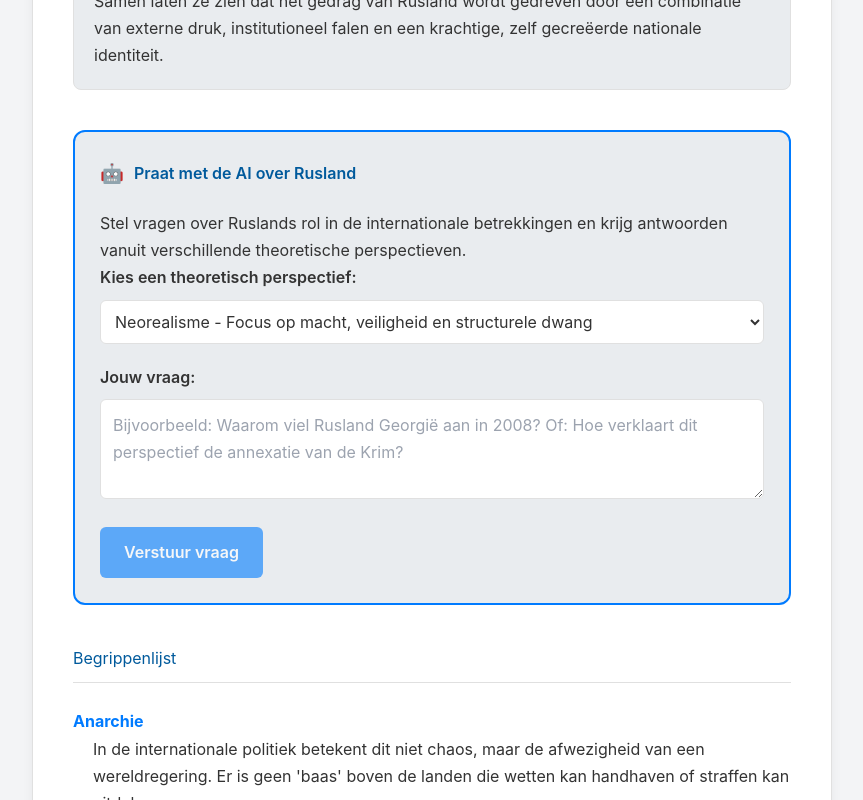
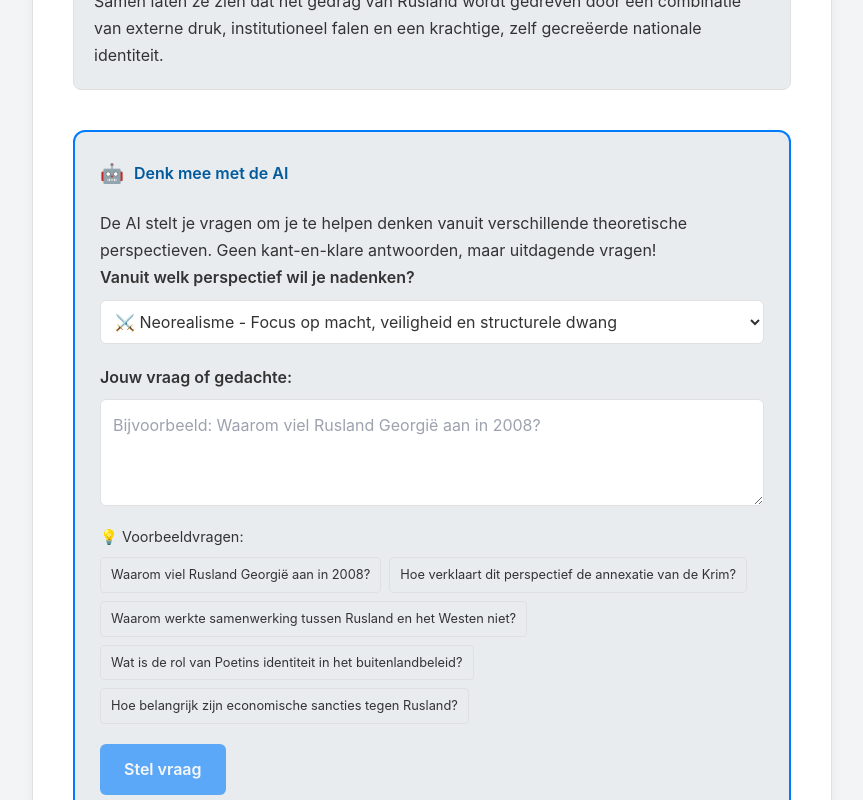
Before and after one commit to Rythovius/Internationale-betrekkingen-Rusland, a Next.js app: page / in a window 1280 px wide. Shown: the part 6060-6860 px from the top of the page, without its empty margins (208-1071 px from the left). Built offline with nearby package versions, Linux system fonts and the light colour scheme.

Commit message:
Verbeter AI Chat voor Socratische Dialoog

```diff
--- a/src/components/RussiaChatModule.tsx
+++ b/src/components/RussiaChatModule.tsx
@@ -8,10 +8,18 @@ interface ChatResponse {
   success: boolean
 }
 
+interface ChatMessage {
+  id: string
+  type: 'user' | 'ai'
+  content: string
+  perspective?: string
+  timestamp: Date
+}
+
 export default function RussiaChatModule() {
   const [selectedPerspective, setSelectedPerspective] = useState('neorealism')
   const [message, setMessage] = useState('')
-  const [chatResponse, setChatResponse] = useState<ChatResponse | null>(null)
+  const [chatHistory, setChatHistory] = useState<ChatMessage[]>([])
   const [isLoading, setIsLoading] = useState(false)
   const [error, setError] = useState<string | null>(null)
 
@@ -19,17 +27,23 @@ export default function RussiaChatModule() {
     {
       value: 'neorealism',
       label: 'Neorealisme',
-      description: 'Focus op macht, veiligheid en structurele dwang'
+      description: 'Focus op macht, veiligheid en structurele dwang',
+      emoji: '⚔️',
+      color: 'text-red-600'
     },
     {
       value: 'neo-institutionalism',
       label: 'Neo-institutionalisme',
-      description: 'Focus op instituties, samenwerking en wederzijdse afhankelijkheid'
+      description: 'Focus op instituties, samenwerking en wederzijdse afhankelijkheid',
+      emoji: '🤝',
+      color: 'text-green-600'
     },
     {
       value: 'social-constructivism',
       label: 'Sociaal-constructivisme',
-      description: 'Focus op identiteit, normen en ideeën'
+      description: 'Focus op identiteit, normen en ideeën',
+      emoji: '🧠',
+      color: 'text-blue-600'
     }
   ]
 
@@ -41,9 +55,17 @@ export default function RussiaChatModule() {
       return
     }
 
+    // Add user message to chat history
+    const userMessage: ChatMessage = {
+      id: Date.now().toString(),
+      type: 'user',
+      content: message.trim(),
+      timestamp: new Date()
+    }
+
+    setChatHistory(prev => [...prev, userMessage])
     setIsLoading(true)
     setError(null)
-    setChatResponse(null)
 
     try {
       const response = await fetch('/api/russia-ai-chat', {
@@ -63,7 +85,18 @@ export default function RussiaChatModule() {
       }
 
       const data = await response.json()
-      setChatResponse(data)
+
+      // Add AI response to chat history
+      const aiMessage: ChatMessage = {
+        id: (Date.now() + 1).toString(),
+        type: 'ai',
+        content: data.response,
+        perspective: data.perspective,
+        timestamp: new Date()
+      }
+
+      setChatHistory(prev => [...prev, aiMessage])
+      setMessage('') // Clear input after successful send
     } catch (err) {
       console.error('Chat error:', err)
       setError(err instanceof Error ? err.message : 'Er is een onbekende fout opgetreden')
@@ -72,36 +105,54 @@ export default function RussiaChatModule() {
     }
   }
 
-  const getPerspectiveEmoji = (perspective: string) => {
-    switch (perspective) {
-      case 'neorealism': return '⚔️'
-      case 'neo-institutionalism': return '🤝'
-      case 'social-constructivism': return '🧠'
-      default: return '💭'
-    }
+  const clearChat = () => {
+    setChatHistory([])
+    setError(null)
   }
 
-  const getPerspectiveColor = (perspective: string) => {
-    switch (perspective) {
-      case 'neorealism': return 'text-red-600'
-      case 'neo-institutionalism': return 'text-green-600'
-      case 'social-constructivism': return 'text-blue-600'
-      default: return 'text-gray-600'
-    }
+  const getPerspectiveInfo = (perspectiveValue: string) => {
+    return perspectives.find(p => p.value === perspectiveValue) || perspectives[0]
   }
+
+  const exampleQuestions = [
+    "Waarom viel Rusland Georgië aan in 2008?",
+    "Hoe verklaart dit perspectief de annexatie van de Krim?",
+    "Waarom werkte samenwerking tussen Rusland en het Westen niet?",
+    "Wat is de rol van Poetins identiteit in het buitenlandbeleid?",
+    "Hoe belangrijk zijn economische sancties tegen Rusland?"
+  ]
 
   return (
     <section className="ai-chat-module">
-      <h3>
-        <span className="chat-icon">🤖</span>
-        Praat met de AI over Rusland
-      </h3>
-      <p>Stel vragen over Ruslands rol in de internationale betrekkingen en krijg antwoorden vanuit verschillende theoretische perspectieven.</p>
+      <div style={{ display: 'flex', justifyContent: 'space-between', alignItems: 'center', marginBottom: '20px' }}>
+        <h3 style={{ margin: 0 }}>
+          <span className="chat-icon">🤖</span>
+          Denk mee met de AI
+        </h3>
+        {chatHistory.length > 0 && (
+          <button
+            onClick={clearChat}
+            style={{
+              background: 'var(--border-color)',
+              border: 'none',
+              padding: '8px 12px',
+              borderRadius: '6px',
+              fontSize: '0.9em',
+              cursor: 'pointer',
+              color: 'var(--text-color)'
+            }}
+          >
+            🗑️ Wis gesprek
+          </button>
+        )}
+      </div>
+
+      <p>De AI stelt je vragen om je te helpen denken vanuit verschillende theoretische perspectieven. Geen kant-en-klare antwoorden, maar uitdagende vragen!</p>
 
       <form onSubmit={handleSubmit}>
         <div className="perspective-selector">
           <label htmlFor="perspective-select">
-            Kies een theoretisch perspectief:
+            Vanuit welk perspectief wil je nadenken?
           </label>
           <select
             id="perspective-select"
@@ -110,7 +161,7 @@ export default function RussiaChatModule() {
           >
             {perspectives.map((perspective) => (
               <option key={perspective.value} value={perspective.value}>
-                {perspective.label} - {perspective.description}
+                {perspective.emoji} {perspective.label} - {perspective.description}
               </option>
             ))}
           </select>
@@ -118,15 +169,45 @@ export default function RussiaChatModule() {
 
         <div className="chat-input-area">
           <label htmlFor="message-input">
-            Jouw vraag:
+            Jouw vraag of gedachte:
           </label>
           <textarea
             id="message-input"
             value={message}
             onChange={(e) => setMessage(e.target.value)}
-            placeholder="Bijvoorbeeld: Waarom viel Rusland Georgië aan in 2008? Of: Hoe verklaart dit perspectief de annexatie van de Krim?"
+            placeholder="Bijvoorbeeld: Waarom viel Rusland Georgië aan in 2008?"
             disabled={isLoading}
+            rows={3}
           />
+
+          {/* Example questions */}
+          {chatHistory.length === 0 && (
+            <div style={{ marginTop: '10px' }}>
+              <p style={{ fontSize: '0.9em', color: 'var(--text-color)', marginBottom: '8px' }}>
+                💡 Voorbeeldvragen:
+              </p>
+              <div style={{ display: 'flex', flexWrap: 'wrap', gap: '8px' }}>
+                {exampleQuestions.map((question, index) => (
+                  <button
+                    key={index}
+                    type="button"
+                    onClick={() => setMessage(question)}
+                    style={{
+                      background: 'var(--code-bg)',
+                      border: '1px solid var(--border-color)',
+                      padding: '6px 10px',
+                      borderRadius: '4px',
+                      fontSize: '0.8em',
+                      cursor: 'pointer',
+                      color: 'var(--text-color)'
+                    }}
+                  >
+                    {question}
+                  </button>
+                ))}
+              </div>
+            </div>
+          )}
         </div>
 
         <button
@@ -134,9 +215,51 @@ export default function RussiaChatModule() {
           className="send-button"
           disabled={isLoading || !message.trim()}
         >
-          {isLoading ? 'AI denkt na...' : 'Verstuur vraag'}
+          {isLoading ? 'AI denkt na...' : 'Stel vraag'}
         </button>
       </form>
+
+      {/* Chat History */}
+      {chatHistory.length > 0 && (
+        <div style={{ marginTop: '25px' }}>
+          <h4 style={{ marginBottom: '15px', color: 'var(--header-color)' }}>
+            💬 Gesprek
+          </h4>
+          <div style={{ maxHeight: '400px', overflowY: 'auto' }}>
+            {chatHistory.map((msg) => (
+              <div
+                key={msg.id}
+                style={{
+                  marginBottom: '15px',
+                  padding: '12px',
+                  borderRadius: '8px',
+                  backgroundColor: msg.type === 'user' ? 'var(--code-bg)' : 'var(--container-bg)',
+                  border: msg.type === 'ai' ? '1px solid var(--border-color)' : 'none'
+                }}
+              >
+                <div style={{
+                  fontSize: '0.85em',
+                  color: 'var(--accent-color)',
+                  marginBottom: '6px',
+                  fontWeight: '600'
+                }}>
+                  {msg.type === 'user' ? (
+                    `👤 Jij (${getPerspectiveInfo(selectedPerspective).emoji} ${getPerspectiveInfo(selectedPerspective).label})`
+                  ) : (
+                    `🤖 AI Leraar (${getPerspectiveInfo(msg.perspective || '').emoji} ${getPerspectiveInfo(msg.perspective || '').label})`
+                  )}
+                </div>
+                <div style={{
+                  whiteSpace: 'pre-wrap',
+                  lineHeight: '1.5'
+                }}>
+                  {msg.content}
+                </div>
+              </div>
+            ))}
+          </div>
+        </div>
+      )}
 
       {isLoading && (
         <div className="loading-indicator">
@@ -145,7 +268,7 @@ export default function RussiaChatModule() {
             <span></span>
             <span></span>
           </div>
-          <span>De AI analyseert je vraag vanuit het {perspectives.find(p => p.value === selectedPerspective)?.label.toLowerCase()} perspectief...</span>
+          <span>De AI denkt na over je vraag vanuit het {getPerspectiveInfo(selectedPerspective).label.toLowerCase()} perspectief...</span>
         </div>
       )}
 
@@ -154,19 +277,6 @@ export default function RussiaChatModule() {
           <strong>Fout:</strong> {error}
         </div>
       )}
-
-      {chatResponse && (
-        <div className="ai-response">
-          <h4>
-            <span className={getPerspectiveColor(chatResponse.perspective)}>
-              {getPerspectiveEmoji(chatResponse.perspective)} {perspectives.find(p => p.value === chatResponse.perspective)?.label} Perspectief
-            </span>
-          </h4>
-          <div className="response-content">
-            {chatResponse.response}
-          </div>
-        </div>
-      )}
     </section>
   )
 }
```
Also changed, not shown: src/app/api/russia-ai-chat/route.ts (+36 -25 lines).
